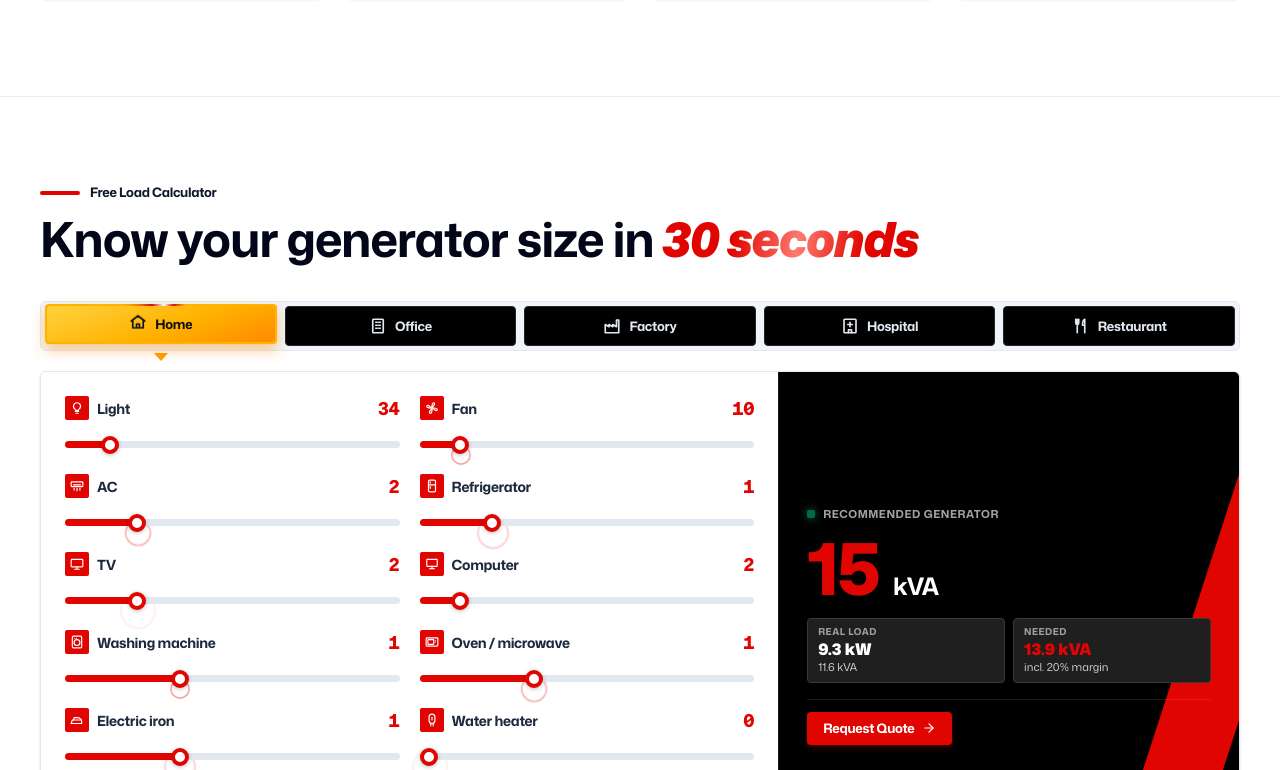
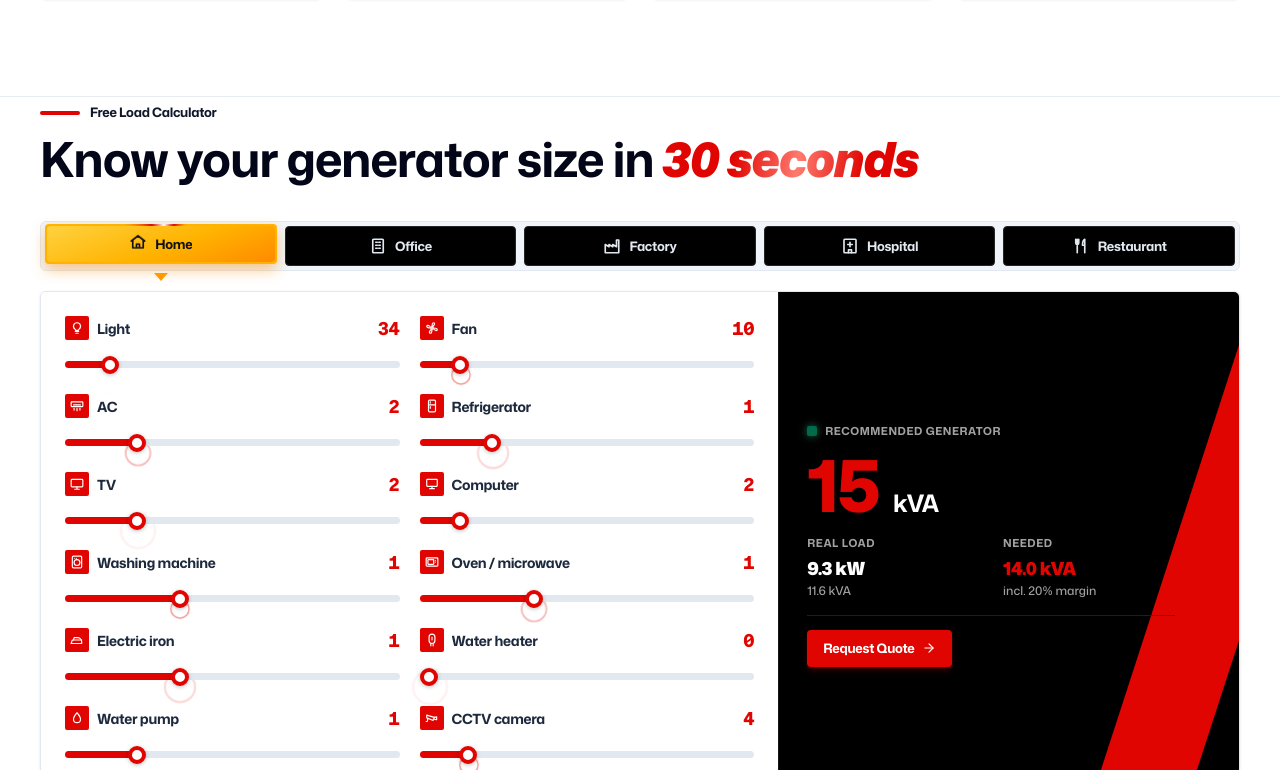
Before and after one commit to imtiazhasanBD/diesel-generator-warehouse-, a Next.js app: page / in a window 1280 px wide. Shown: the part 6550-7320 px from the top of the page. Built offline with nearby package versions, Linux system fonts and the light colour scheme; a web font is replaced by a local one.

Commit message:
style: update QuickLoadCalculator result panel layout and typography

```diff
--- a/src/components/QuickLoadCalculator.tsx
+++ b/src/components/QuickLoadCalculator.tsx
@@ -694,7 +694,7 @@ export default function QuickLoadCalculator({ onOpenQuote }: QuickLoadCalculator
       : STANDARD_RATINGS.find((r) => r >= neededKva) ?? "2000+";
 
   return (
-    <section id="load-calculator" className="py-12 sm:py-16 lg:py-20 bg-white border-b border-slate-200/80 scroll-mt-24">
+    <section id="load-calculator" className="pb-12 sm:pb-16 lg:pb-20 bg-white border-b border-slate-200/80 scroll-mt-24">
       {/* Component Styles for reference file animations */}
       <style>{`
         /* Title text shimmer and pulse beat */
@@ -1019,7 +1019,7 @@ export default function QuickLoadCalculator({ onOpenQuote }: QuickLoadCalculator
 
             {/* Right Column: Deep Black Result Panel with Angled Primary Wedge */}
             <div
-              className="relative overflow-hidden text-white p-5 sm:p-6 lg:p-7 flex flex-col justify-center bg-black border-t md:border-t-0 md:border-l border-neutral-900 min-h-[190px] cursor-pointer group"
+              className="relative overflow-hidden text-white p-5 sm:p-6 lg:p-7 pr-10 sm:pr-14 lg:pr-16 flex flex-col justify-center bg-black border-t md:border-t-0 md:border-l border-neutral-900 min-h-[190px] cursor-pointer group"
               onClick={() => {
                 if (onOpenQuote) {
                   onOpenQuote(Math.round(runningKw) || 15, recommendedKva);
@@ -1029,13 +1029,13 @@ export default function QuickLoadCalculator({ onOpenQuote }: QuickLoadCalculator
             >
               {/* Signature Angled Primary Wedge */}
               <div
-                className="absolute -right-8 top-0 bottom-0 w-20 bg-primary transform -skew-x-18 pointer-events-none group-hover:scale-105 transition-transform"
+                className="absolute -right-8 top-0 bottom-0 w-24 bg-primary transform -skew-x-18 pointer-events-none group-hover:scale-105 transition-transform"
                 aria-hidden="true"
               />
 
               <div className="relative z-10">
                 <div className="inline-flex items-center gap-2 text-[11px] font-bold tracking-wider uppercase text-neutral-400 mb-1.5">
-                  <span className="w-2 h-2 rounded-xs bg-emerald-400 shadow-[0_0_8px_#34d399] animate-pulse" />
+                  <span className="w-2.5 h-2.5 rounded-xs bg-emerald-400 shadow-[0_0_8px_#34d399] animate-pulse" />
                   <span>Recommended Generator</span>
                 </div>
 
@@ -1053,36 +1053,36 @@ export default function QuickLoadCalculator({ onOpenQuote }: QuickLoadCalculator
                     </span>
                   </div>
 
-                  {/* Real Load & Needed Margin Badges from reference */}
-                  <div className="grid grid-cols-2 gap-2 w-full pt-1">
-                    <div className="bg-[#1f1f1f] border border-[#3a3a3a] rounded-sm px-2.5 py-1.5">
-                      <small className="block text-[9px] sm:text-[9.5px] font-bold tracking-wider uppercase text-neutral-400">
-                        Real load
-                      </small>
-                      <b className="font-heading font-black text-sm sm:text-base text-white block leading-tight">
-                        {runningKw.toFixed(1)} kW
+                  {/* Real Load & Needed without boxes */}
+                  <div className="grid grid-cols-2 gap-4 sm:gap-6 w-full pt-1">
+                    <div>
+                      <span className="block text-[10px] sm:text-[11px] font-bold tracking-wider uppercase text-neutral-400 mb-1">
+                        REAL LOAD
+                      </span>
+                      <b className="font-heading font-black text-base sm:text-lg text-white block leading-snug tracking-tight">
+                        {runningKw >= 100 ? Math.round(runningKw) : (Math.round(runningKw * 10) / 10).toFixed(1)} kW
                       </b>
-                      <em className="not-italic text-[10px] sm:text-[11px] text-neutral-300 block">
-                        {(runningKw / PF).toFixed(1)} kVA
-                      </em>
+                      <span className="text-xs text-neutral-400 block mt-0.5 font-medium">
+                        {(runningKw / PF) >= 100 ? Math.round(runningKw / PF) : (Math.round((runningKw / PF) * 10) / 10).toFixed(1)} kVA
+                      </span>
                     </div>
 
-                    <div className="bg-[#1f1f1f] border border-[#3a3a3a] rounded-sm px-2.5 py-1.5">
-                      <small className="block text-[9px] sm:text-[9.5px] font-bold tracking-wider uppercase text-neutral-400">
-                        Needed
-                      </small>
-                      <b className="font-heading font-black text-sm sm:text-base text-primary block leading-tight">
-                        {neededKva.toFixed(1)} kVA
+                    <div>
+                      <span className="block text-[10px] sm:text-[11px] font-bold tracking-wider uppercase text-neutral-400 mb-1">
+                        NEEDED
+                      </span>
+                      <b className="font-heading font-black text-base sm:text-lg text-primary block leading-snug tracking-tight">
+                        {neededKva >= 100 ? Math.round(neededKva) : (Math.round(neededKva * 10) / 10).toFixed(1)} kVA
                       </b>
-                      <em className="not-italic text-[10px] sm:text-[11px] text-neutral-300 block">
+                      <span className="text-xs text-neutral-400 block mt-0.5 font-medium">
                         incl. 20% margin
-                      </em>
+                      </span>
                     </div>
                   </div>
                 </div>
 
                 {/* Request Quote Button */}
-                <div className="mt-4 pt-3 border-t border-white/10">
+                <div className="mt-4 pt-3.5 border-t border-neutral-800/80">
                   <button
                     type="button"
                     onClick={(e) => {
@@ -1091,7 +1091,7 @@ export default function QuickLoadCalculator({ onOpenQuote }: QuickLoadCalculator
                         onOpenQuote(Math.round(runningKw) || 15, recommendedKva);
                       }
                     }}
-                    className="inline-flex items-center justify-center gap-2 py-2 px-4 rounded-sm bg-primary hover:bg-primary-hover text-white font-heading font-bold text-xs sm:text-[13px] tracking-tight shadow-md shadow-primary/25 transition-all cursor-pointer group/btn"
+                    className="inline-flex items-center justify-center gap-2 py-2.5 px-4 rounded-sm bg-primary hover:bg-primary-hover text-white font-heading font-bold text-xs sm:text-[13px] tracking-tight shadow-md shadow-primary/25 transition-all cursor-pointer group/btn"
                   >
                     <span>Request Quote</span>
                     <ArrowRight className="w-3.5 h-3.5 group-hover/btn:translate-x-0.5 transition-transform" />
```
